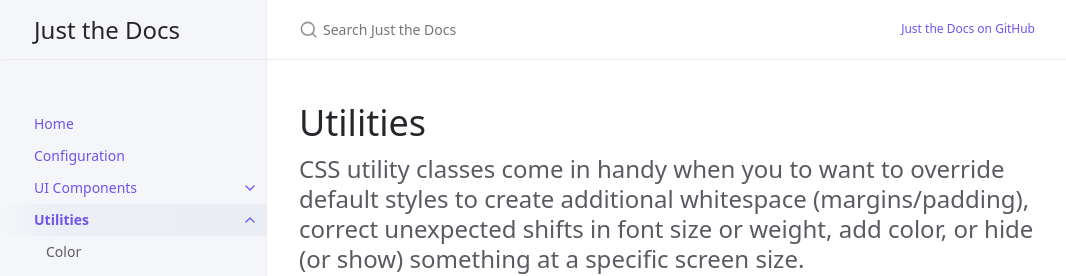
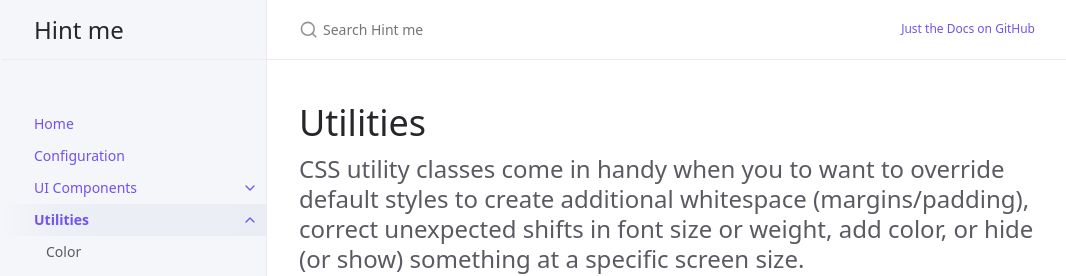
Before and after one commit to t-jarvis/hintme, a Jekyll site: the page built from docs/utilities/utilities.md, in a window 1280 px wide. Shown: the top 276 px of the page, without its empty margins (105-1171 px from the left). Built offline with Jekyll 4.4.1, drawn with Linux system fonts in a browser that asks for light colours.

Commit message:
Edit baseurl

```diff
--- a/_config.yml
+++ b/_config.yml
@@ -13,10 +13,10 @@
 # you will see them accessed via {{ site.title }}, {{ site.github_repo }}, and so on.
 # You can create any custom variable you would like, and they will be accessible
 # in the templates via {{ site.myvariable }}.
-title: Just the Docs
+title: Hint me
 description: A Jekyll theme for documentation
-baseurl: "/hintme" # the subpath of your site, e.g. /blog
-url: "https://pmarsceill.github.io" # the base hostname & protocol for your site, e.g. http://example.com
+baseurl: "/hintsme" # the subpath of your site, e.g. /blog
+# url: "https://t-jarvis.github.io/hintme/" # the base hostname & protocol for your site, e.g. http://example.com
 
 permalink: pretty
 exclude: ["node_modules/", "*.gemspec", "*.gem", "Gemfile", "Gemfile.lock", "package.json", "package-lock.json",  "script/", "LICENSE.txt", "lib/", "bin/", "README.md", "Rakefile"
```
